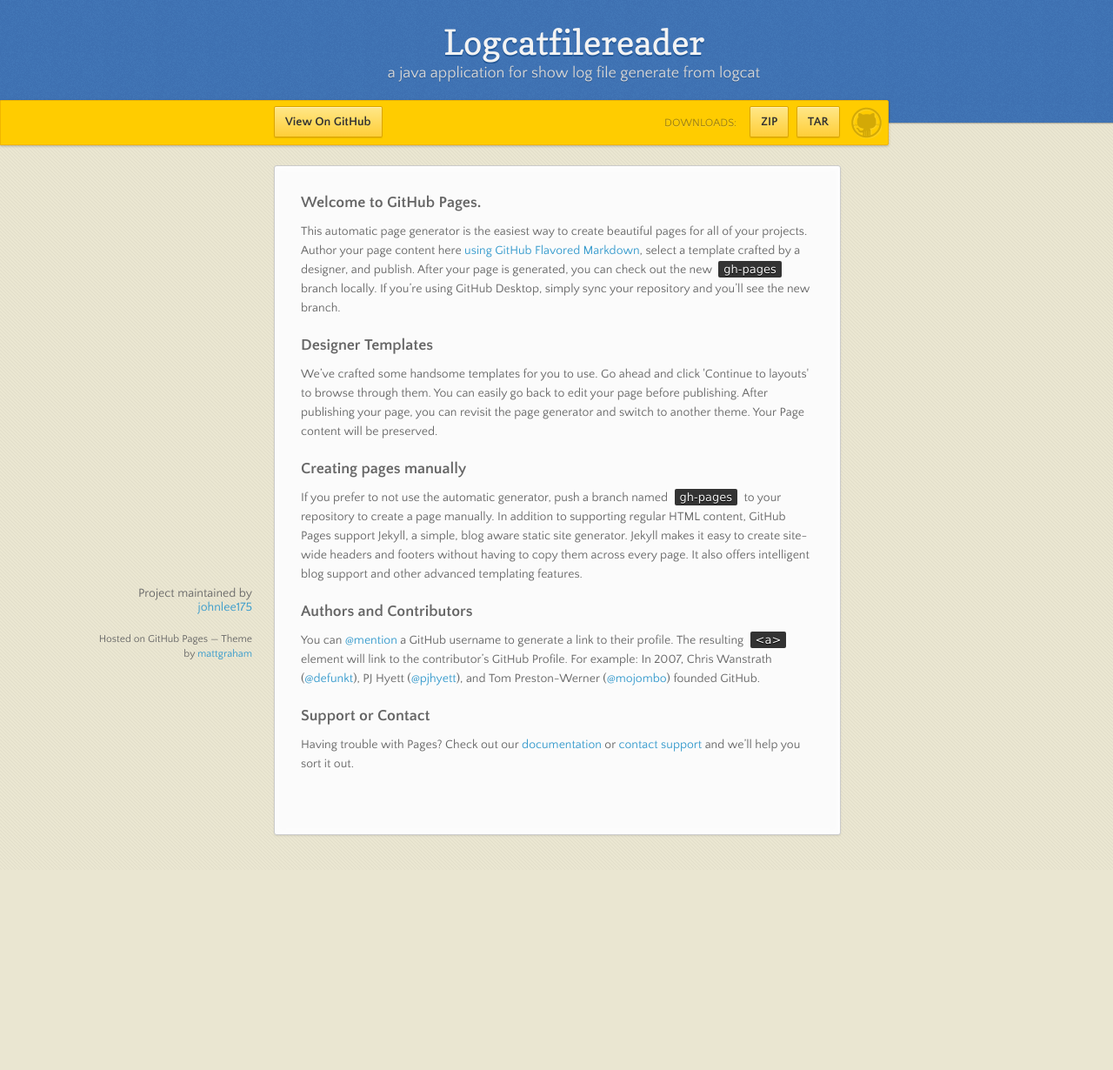
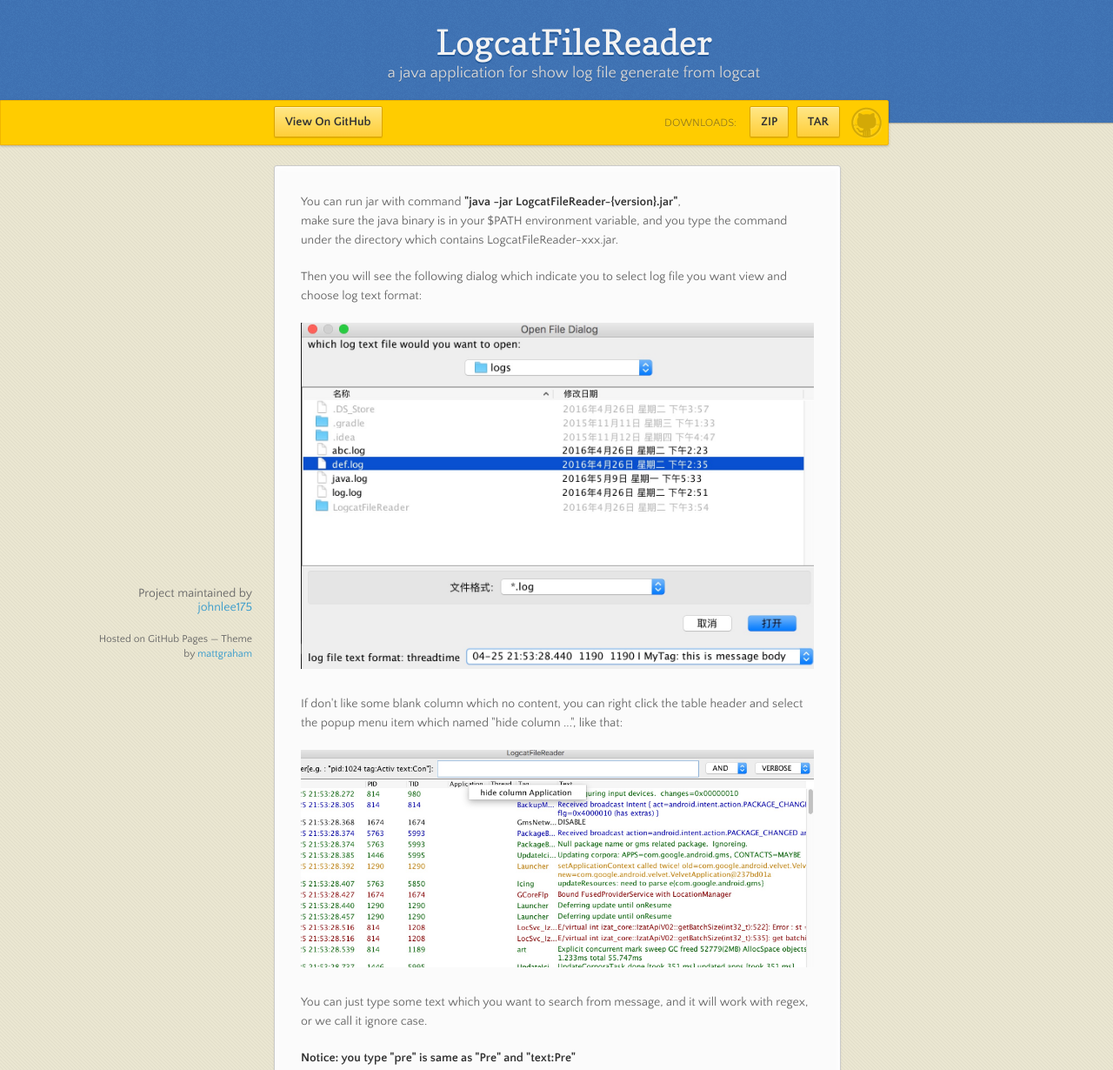
Before and after one commit to johnlee175/LogcatFileReader, a plain HTML site: page index.html in a window 1280 px wide. Shown: the top 1230 px of the page at 87% size. Before the commit the page ends 1000 px from the top, so only its background shows below. Drawn offline with nearby package versions, Linux system fonts and the light colour scheme.

Commit message:
edit use description

```diff
--- a/index.html
+++ b/index.html
@@ -17,7 +17,7 @@
   <body>
 
       <header>
-        <h1>Logcatfilereader</h1>
+        <h1>LogcatFileReader</h1>
         <p>a java application for show log file generate from logcat</p>
       </header>
 
@@ -39,30 +39,49 @@
         <ul></ul>
       </nav>
       <section>
-        <h3>
-<a id="welcome-to-github-pages" class="anchor" href="#welcome-to-github-pages" aria-hidden="true"><span aria-hidden="true" class="octicon octicon-link"></span></a>Welcome to GitHub Pages.</h3>
+          <p>You can run jar with command <strong>"java -jar LogcatFileReader-{version}.jar"</strong>, <br/>
+            make sure the java binary is in your $PATH environment variable, and you type the command under the directory which contains LogcatFileReader-xxx.jar.</p>
+          <p>Then you will see the following dialog which indicate you to select log file you want view and choose log text format:</p>
+          <img src="./images/open_file_dialog.png" /><br/><br/>
 
-<p>This automatic page generator is the easiest way to create beautiful pages for all of your projects. Author your page content here <a href="https://guides.github.com/features/mastering-markdown/">using GitHub Flavored Markdown</a>, select a template crafted by a designer, and publish. After your page is generated, you can check out the new <code>gh-pages</code> branch locally. If you’re using GitHub Desktop, simply sync your repository and you’ll see the new branch.</p>
+          <p>If don't like some blank column which no content, you can right click the table header and select the popup menu item which named "hide column ...", like that:</p>
+          <img src="./images/hide_column.png" /><br/><br/>
 
-<h3>
-<a id="designer-templates" class="anchor" href="#designer-templates" aria-hidden="true"><span aria-hidden="true" class="octicon octicon-link"></span></a>Designer Templates</h3>
+          <p>You can just type some text which you want to search from message, and it will work with regex, or we call it ignore case.
+          </p>
+          <p><strong>Notice: you type "pre" is same as "Pre" and "text:Pre"</strong></p>
+          <img src="./images/text_search.png" /><br/><br/>
 
-<p>We’ve crafted some handsome templates for you to use. Go ahead and click 'Continue to layouts' to browse through them. You can easily go back to edit your page before publishing. After publishing your page, you can revisit the page generator and switch to another theme. Your Page content will be preserved.</p>
+          <hr/><br/>
 
-<h3>
-<a id="creating-pages-manually" class="anchor" href="#creating-pages-manually" aria-hidden="true"><span aria-hidden="true" class="octicon octicon-link"></span></a>Creating pages manually</h3>
+          <p>This is a example search with tag: </p>
+          <img src="./images/tag_search.png" /><br/><br/>
 
-<p>If you prefer to not use the automatic generator, push a branch named <code>gh-pages</code> to your repository to create a page manually. In addition to supporting regular HTML content, GitHub Pages support Jekyll, a simple, blog aware static site generator. Jekyll makes it easy to create site-wide headers and footers without having to copy them across every page. It also offers intelligent blog support and other advanced templating features.</p>
+          <p>This is a example search with one tag and another tag, It must be no any row matches: </p>
+          <img src="./images/tag_and_tag_must_nothing.png" /><br/><br/>
 
-<h3>
-<a id="authors-and-contributors" class="anchor" href="#authors-and-contributors" aria-hidden="true"><span aria-hidden="true" class="octicon octicon-link"></span></a>Authors and Contributors</h3>
+          <p>This is a example search with one tag or another tag: </p>
+          <img src="./images/tag_or_tag.png" /><br/><br/>
 
-<p>You can <a href="https://help.github.com/articles/basic-writing-and-formatting-syntax/#mentioning-users-and-teams" class="user-mention">@mention</a> a GitHub username to generate a link to their profile. The resulting <code>&lt;a&gt;</code> element will link to the contributor’s GitHub Profile. For example: In 2007, Chris Wanstrath (<a href="https://github.com/defunkt" class="user-mention">@defunkt</a>), PJ Hyett (<a href="https://github.com/pjhyett" class="user-mention">@pjhyett</a>), and Tom Preston-Werner (<a href="https://github.com/mojombo" class="user-mention">@mojombo</a>) founded GitHub.</p>
+          <p>This is a example search with one tag and one text, you can test search with one text and another text(using "text:"), that will be good:
+          </p>
+          <img src="./images/tag_and_text.png" /><br/><br/>
 
-<h3>
-<a id="support-or-contact" class="anchor" href="#support-or-contact" aria-hidden="true"><span aria-hidden="true" class="octicon octicon-link"></span></a>Support or Contact</h3>
+          <p>This is a example search with one tag or one text, you can test search with one text or another text:
+          </p>
+          <img src="./images/tag_or_text.png" /><br/><br/>
 
-<p>Having trouble with Pages? Check out our <a href="https://help.github.com/pages">documentation</a> or <a href="https://github.com/contact">contact support</a> and we’ll help you sort it out.</p>
+          <p>You also can filter with log level, like logcat: </p>
+          <img src="./images/with_log_level_filter.png" /><br/><br/>
+
+          <hr/><br/>
+
+          <h4>Point</4>
+          <ul>
+            <li>You can indicate log file and format with command argument: <br/><strong>"java -jar LogcatFileReader-{version}.jar {log-file-full-path} {log-file-text-format}"</strong><br/> The support format include: long(default, generate from "adb logcat -v long"), threadtime, javacustom.</li><br/>
+            <li>The log file should smaller than 200MB, because of open UI too slow, and log file should named end with ".log".</li><br/>
+          </ul>
+
       </section>
       <footer>
         <p>Project maintained by <a href="https://github.com/johnlee175">johnlee175</a></p>
```
Also changed, not shown: images/hide_column.png (added), images/open_file_dialog.png (added), images/tag_and_tag_must_nothing.png (added), images/tag_and_text.png (added), images/tag_or_tag.png (added), images/tag_or_text.png (added), images/tag_search.png (added), images/text_search.png (added), images/with_log_level_filter.png (added).
